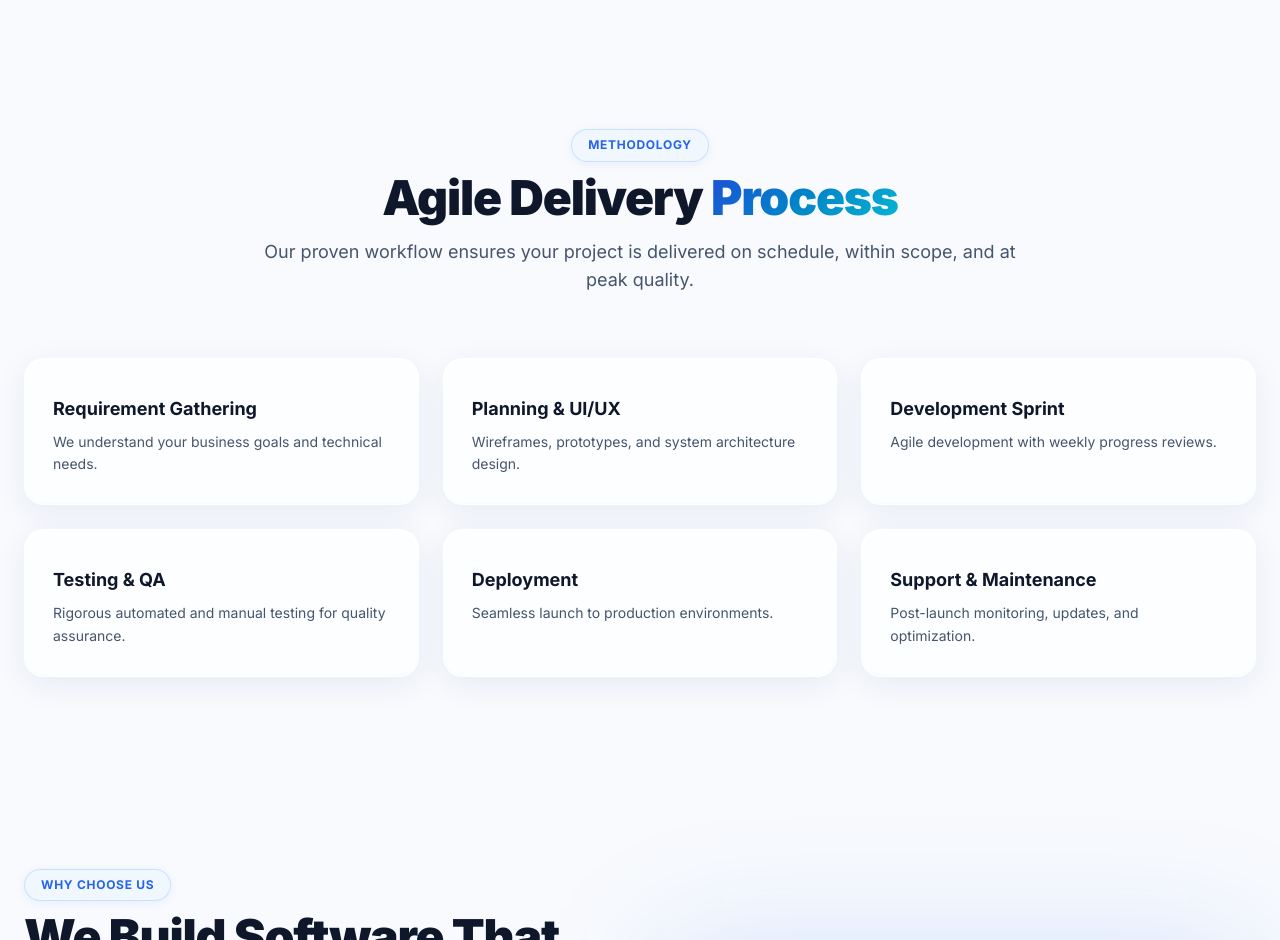
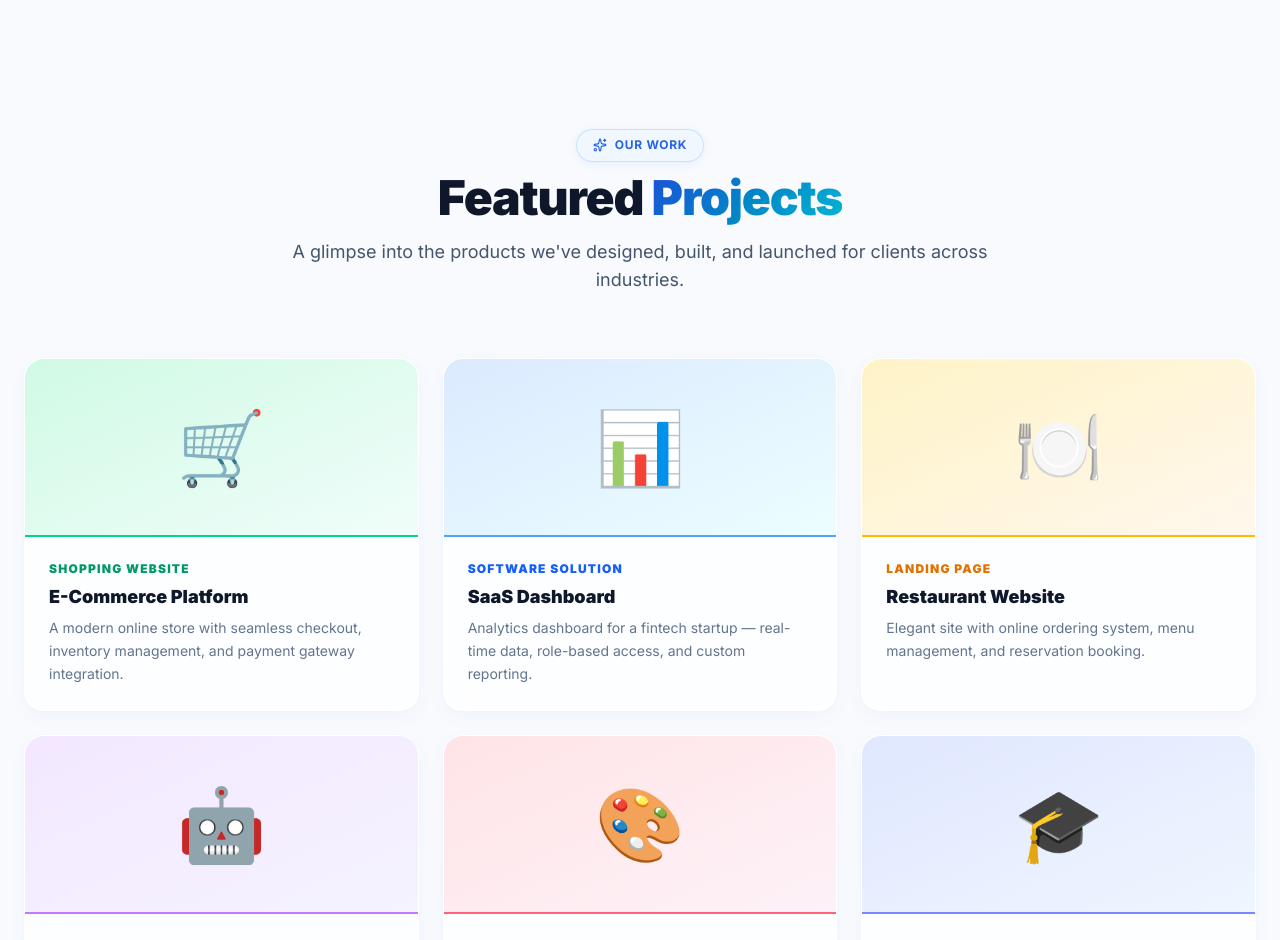
Before and after one commit to dot-tech-solutions/DotTech-Solutions, a Next.js app: page / in a window 1280 px wide. Shown: the part 1860-2800 px from the top of the page. Built offline with nearby package versions, Linux system fonts and the light colour scheme; no server answers.

Commit message:
feat: add Featured Projects section to homepage

```diff
--- a/src/app/(marketing)/HomeContent.tsx
+++ b/src/app/(marketing)/HomeContent.tsx
@@ -70,6 +70,63 @@ const processSteps = [
   { num: "04", title: "Testing & QA", desc: "Rigorous automated and manual testing for quality assurance." },
   { num: "05", title: "Deployment", desc: "Seamless launch to production environments." },
   { num: "06", title: "Support & Maintenance", desc: "Post-launch monitoring, updates, and optimization." },
+];
+
+const projects = [
+  {
+    tag: "Shopping Website",
+    tagColor: "text-emerald-600",
+    borderColor: "border-emerald-400",
+    title: "E-Commerce Platform",
+    desc: "A modern online store with seamless checkout, inventory management, and payment gateway integration.",
+    gradient: "from-emerald-100 to-teal-50",
+    icon: "🛒",
+  },
+  {
+    tag: "Software Solution",
+    tagColor: "text-blue-600",
+    borderColor: "border-blue-400",
+    title: "SaaS Dashboard",
+    desc: "Analytics dashboard for a fintech startup — real-time data, role-based access, and custom reporting.",
+    gradient: "from-blue-100 to-cyan-50",
+    icon: "📊",
+  },
+  {
+    tag: "Landing Page",
+    tagColor: "text-amber-600",
+    borderColor: "border-amber-400",
+    title: "Restaurant Website",
+    desc: "Elegant site with online ordering system, menu management, and reservation booking.",
+    gradient: "from-amber-100 to-orange-50",
+    icon: "🍽️",
+  },
+  {
+    tag: "Chatbot Development",
+    tagColor: "text-purple-600",
+    borderColor: "border-purple-400",
+    title: "AI Chatbot",
+    desc: "LLM-powered customer support bot with FAQ automation, lead capture, and CRM integration.",
+    gradient: "from-purple-100 to-violet-50",
+    icon: "🤖",
+  },
+  {
+    tag: "Website Redesign",
+    tagColor: "text-rose-600",
+    borderColor: "border-rose-400",
+    title: "Portfolio Design & Redesign",
+    desc: "Complete brand refresh and redesign for a developer portfolio with modern UI and smooth animations.",
+    gradient: "from-rose-100 to-pink-50",
+    icon: "🎨",
+  },
+  {
+    tag: "Full Stack",
+    tagColor: "text-indigo-600",
+    borderColor: "border-indigo-400",
+    title: "Learning Platform",
+    desc: "Full-stack edtech platform with video courses, progress tracking, quizzes, and certificate generation.",
+    gradient: "from-indigo-100 to-blue-50",
+    icon: "🎓",
+  },
 ];
 
 /* ===========================
@@ -187,6 +244,58 @@ export default function HomeContent() {
                 </div>
               </div>
             ))}
+          </div>
+        </div>
+      </section>
+
+      {/* ==================== FEATURED PROJECTS ==================== */}
+      <section className="py-24 relative z-10">
+        <div className="section-container">
+          <div className="text-center mb-16 max-w-3xl mx-auto">
+            <span className="liquid-pill mb-3">
+              <Sparkles className="w-3.5 h-3.5" />
+              Our Work
+            </span>
+            <h2 className="text-3xl sm:text-4xl lg:text-5xl font-black text-slate-900 mb-4 tracking-tight">
+              Featured <span className="gradient-text">Projects</span>
+            </h2>
+            <p className="text-slate-600 text-lg">
+              A glimpse into the products we&apos;ve designed, built, and launched for clients across industries.
+            </p>
+          </div>
+
+          <div className="grid grid-cols-1 sm:grid-cols-2 lg:grid-cols-3 gap-6">
+            {projects.map((project, idx) => (
+              <div
+                key={idx}
+                className="liquid-card-hover rounded-3xl overflow-hidden group flex flex-col"
+              >
+                {/* Preview area */}
+                <div className={`h-44 bg-gradient-to-br ${project.gradient} flex items-center justify-center relative overflow-hidden`}>
+                  <span className="text-7xl select-none">{project.icon}</span>
+                  <div className="absolute inset-0 bg-white/0 group-hover:bg-white/10 transition-colors duration-300" />
+                </div>
+
+                {/* Content */}
+                <div className={`p-6 flex flex-col flex-1 border-t-2 ${project.borderColor}`}>
+                  <span className={`text-xs font-black uppercase tracking-widest ${project.tagColor} mb-2`}>
+                    {project.tag}
+                  </span>
+                  <h3 className="font-black text-slate-900 text-lg mb-2 leading-snug">{project.title}</h3>
+                  <p className="text-sm text-slate-500 leading-relaxed flex-1">{project.desc}</p>
+                </div>
+              </div>
+            ))}
+          </div>
+
+          <div className="text-center mt-12">
+            <Link
+              href="/contact"
+              className="btn-brand inline-flex items-center gap-2 py-4 px-8 text-base shadow-xl"
+            >
+              Start Your Project
+              <ArrowRight className="w-5 h-5" />
+            </Link>
           </div>
         </div>
       </section>
```
